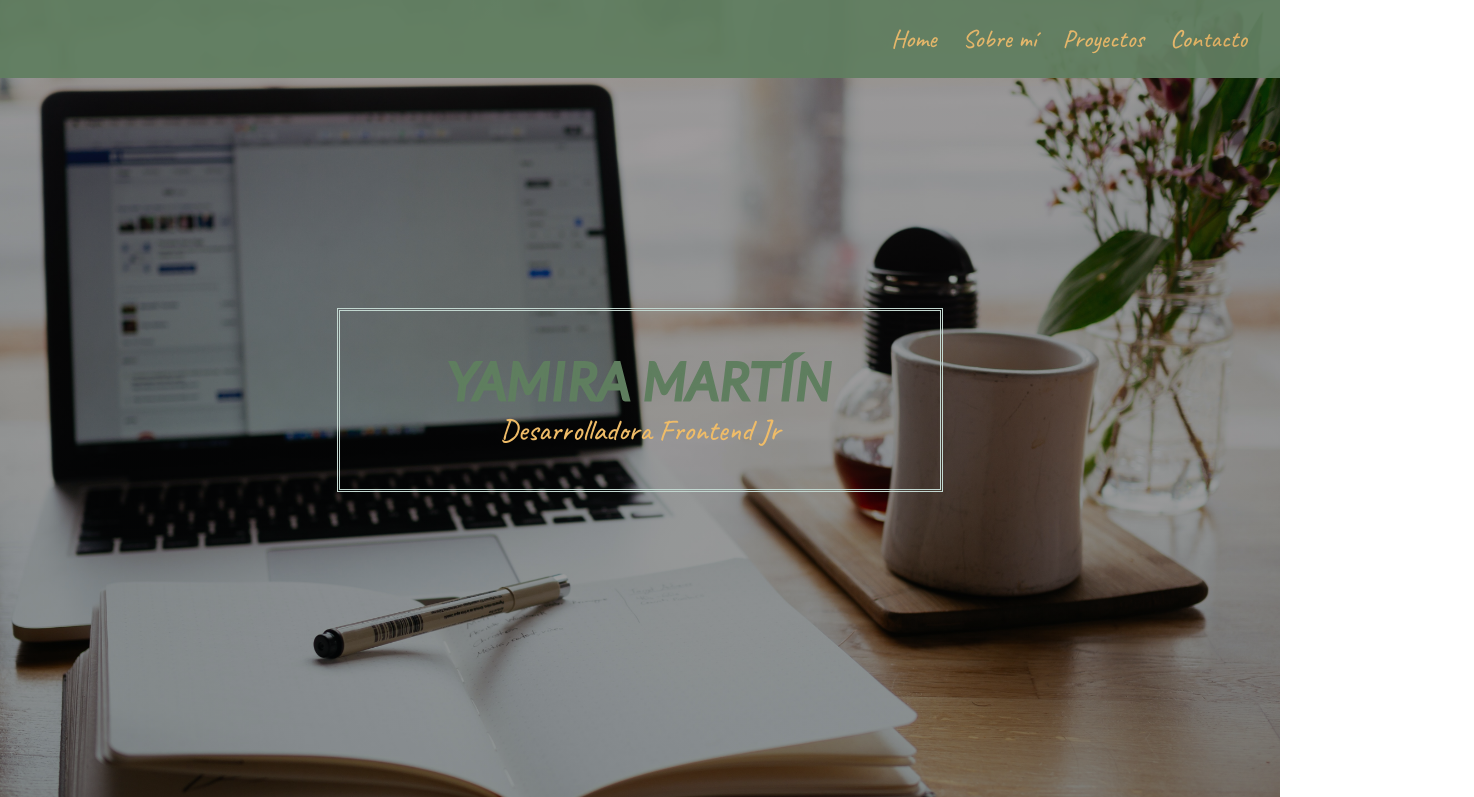
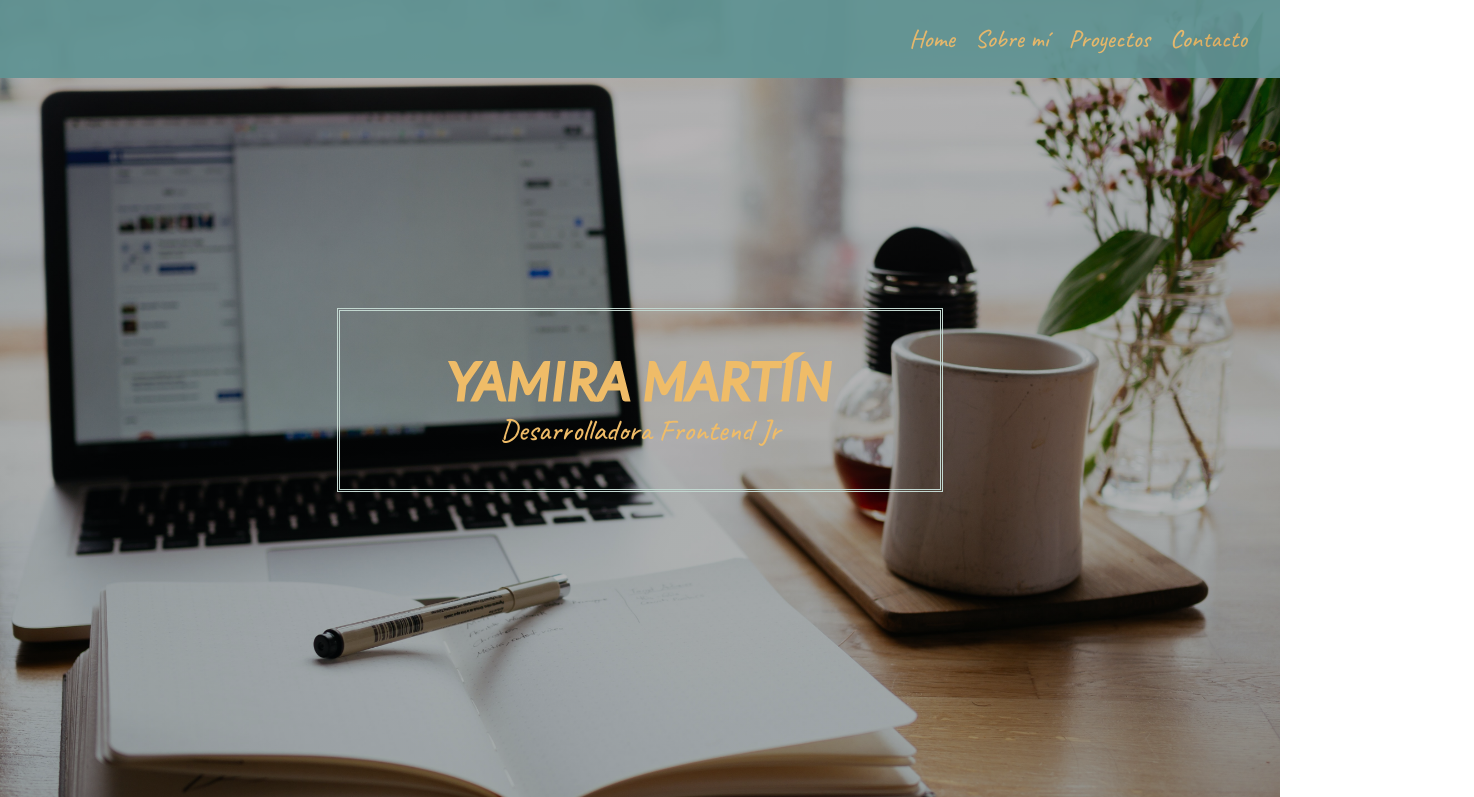
Before and after one commit to ymartinguzman/Portfolio, a website: page src/html/index.html in a window 1280 px wide. Shown: the top 797 px of the page, 1474 px wide, since content can reach past the window. Drawn offline with nearby package versions, Linux system fonts and the light colour scheme; files that its build step writes are made by us from their sources; files whose address does not match are found by name; a web font is replaced by a local one.

Commit message:
add list to header  nav, and take off grid from projects

```diff
--- a/src/html/partials/header.html
+++ b/src/html/partials/header.html
@@ -1,11 +1,17 @@
 <header class="header">
   <nav class="header__nav">
-    <div class="header__nav--menu">
-      <a href="" title="" id="" class="header__nav--menu-es">Home</a>
-      <a href="#about" title="" class="header__nav--menu-es">Sobre mí</a>
-      <a href="#projects" title="" class="header__nav--menu-es">Proyectos</a>
-      <a href="#contact" title="" class="header__nav--menu-es">Contacto</a>
-    </div>
+    <ul class="header__nav--menu">
+      <li><a href="" title="" id="" class="header__nav--menu-es">Home</a></li>
+      <li>
+        <a href="#about" title="" class="header__nav--menu-es">Sobre mí</a>
+      </li>
+      <li>
+        <a href="#projects" title="" class="header__nav--menu-es">Proyectos</a>
+      </li>
+      <li>
+        <a href="#contact" title="" class="header__nav--menu-es">Contacto</a>
+      </li>
+    </ul>
   </nav>
   <div class="header__name">
     <h1 class="header__name--title">Yamira Martín</h1>
--- a/src/scss/layout/_about.scss
+++ b/src/scss/layout/_about.scss
@@ -10,7 +10,7 @@
   &__title {
     font-size: 55px;
     padding: 80px 20px 60px;
-    color: $color-primary;
+    color: $color-tertiary;
     font-family: 'Caveat', cursive;
   }
   &__container {
--- a/src/scss/layout/_header.scss
+++ b/src/scss/layout/_header.scss
@@ -1,6 +1,6 @@
 .header {
   // height: 100vh;
-  background-image: linear-gradient(rgba(19, 8, 8, 0.4), rgba(0, 0, 0, 0.4)),
+  background-image: linear-gradient(rgba(19, 8, 8, 0.3), rgba(0, 0, 0, 0.3)),
     url('/assets/images/desktop.jpg');
   background-color: #b7b7a4;
   height: 100vh;
@@ -17,7 +17,7 @@
     -webkit-backdrop-filter: contrast(0.5);
     backdrop-filter: contrast(0.5);
     // background-color: #5f7e5f;
-    background-color: #5f7e5f;
+    background-color: $color-primary;
     z-index: 990;
     opacity: 0.9;
 
@@ -35,6 +35,7 @@
       padding: 23px;
       font-family: 'Caveat', cursive;
       font-size: 25px;
+      display: flex;
     }
     &--menu-es {
       color: $color-tertiary;
@@ -61,14 +62,14 @@
   transform: translate(-50%, -50%);
   font-family: 'Caveat', cursive;
   &--title {
-    color: $color-complementary;
+    color: $color-tertiary;
     text-transform: uppercase;
     font-size: 50px;
     font-weight: bold;
     font-family: 'Lato', sans-serif;
     //font-family: 'Caveat', cursive;
     letter-spacing: 0.05em;
-    -webkit-text-stroke: 3px #5f7e5f;
+    -webkit-text-stroke: 3px $color-tertiary;
   }
   &--subtitle {
     color: $color-tertiary;
--- a/src/scss/layout/_projects.scss
+++ b/src/scss/layout/_projects.scss
@@ -11,9 +11,9 @@
 
   &__grid {
     display: grid;
-    grid-template-columns: repeat(2, 1fr);
-    grid-template-rows: repeat(2, 1fr);
-    column-gap: 40px;
+    grid-template-columns: repeat(1, 1fr);
+    // grid-template-rows: repeat(2, 1fr);
+    // column-gap: 40px;
     row-gap: 40px;
     justify-items: center;
   }
```
